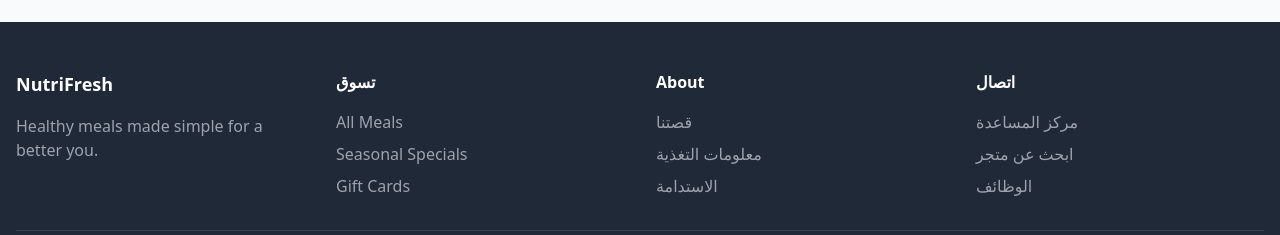
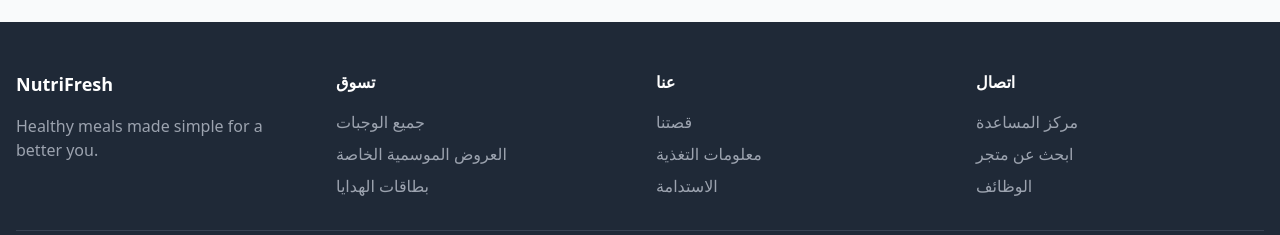
Before and after one commit to feed-back1001101/project1, a plain HTML site: page index.html in a window 1280 px wide. Shown: the part 2434-2669 px from the top of the page. Drawn offline with nearby package versions, Linux system fonts and the light colour scheme.

Commit message:
new chaging in index.html file

```diff
--- a/index.html
+++ b/index.html
@@ -276,13 +276,13 @@
                 <div>
                     <h4 class="font-bold mb-4">تسوق</h4>
                     <ul class="space-y-2">
-                        <li><a href="#" class="text-gray-400 hover:text-white">All Meals</a></li>
-                        <li><a href="#" class="text-gray-400 hover:text-white">Seasonal Specials</a></li>
-                        <li><a href="#" class="text-gray-400 hover:text-white">Gift Cards</a></li>
+                        <li><a href="#" class="text-gray-400 hover:text-white">جميع الوجبات</a></li>
+                        <li><a href="#" class="text-gray-400 hover:text-white">العروض الموسمية الخاصة</a></li>
+                        <li><a href="#" class="text-gray-400 hover:text-white">بطاقات الهدايا</a></li>
                     </ul>
                 </div>
                 <div>
-                    <h4 class="font-bold mb-4">About</h4>
+                    <h4 class="font-bold mb-4">عنا</h4>
                     <ul class="space-y-2">
                         <li><a href="#" class="text-gray-400 hover:text-white">قصتنا</a></li>
                         <li><a href="#" class="text-gray-400 hover:text-white">معلومات التغذية</a></li>
```
